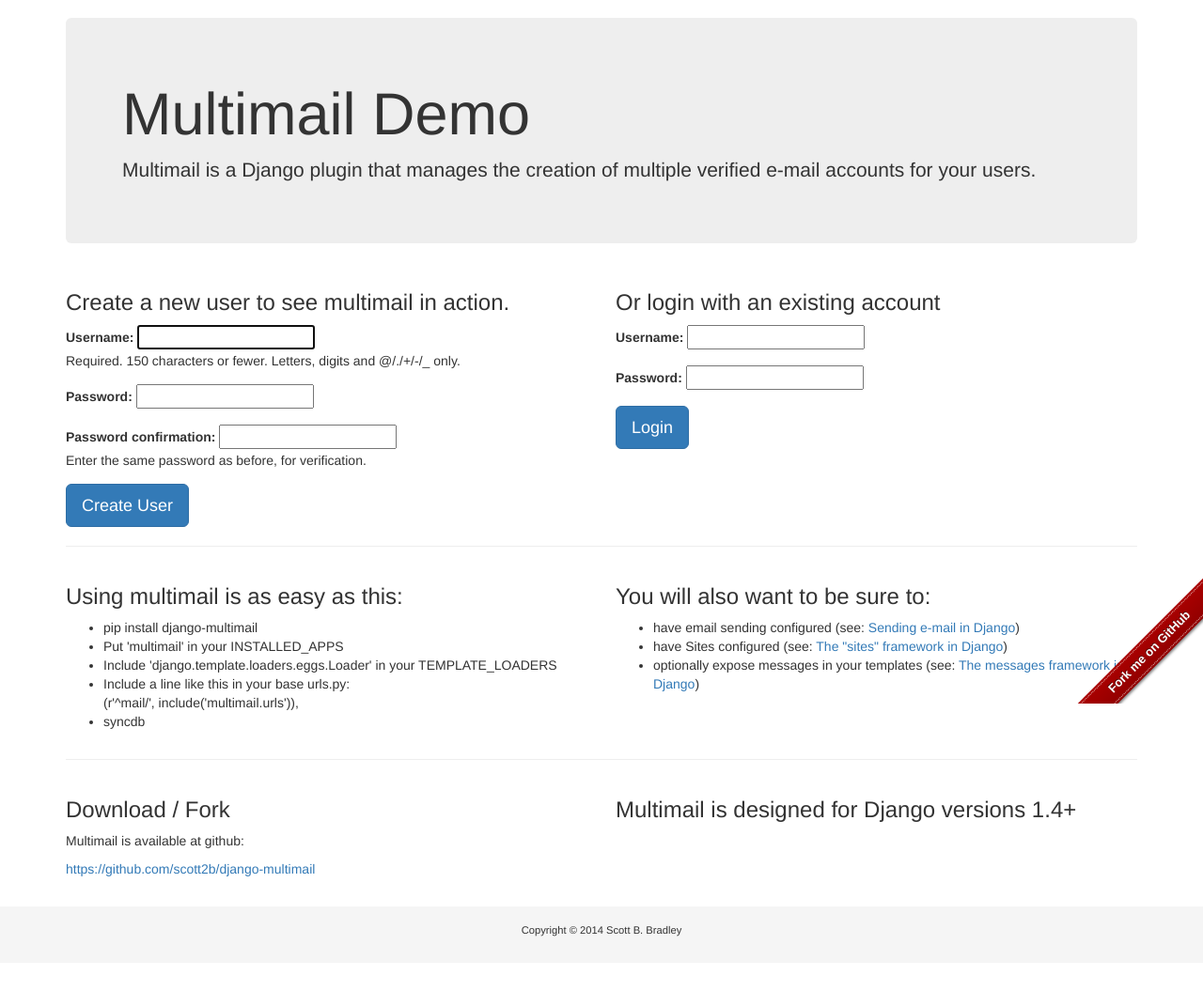
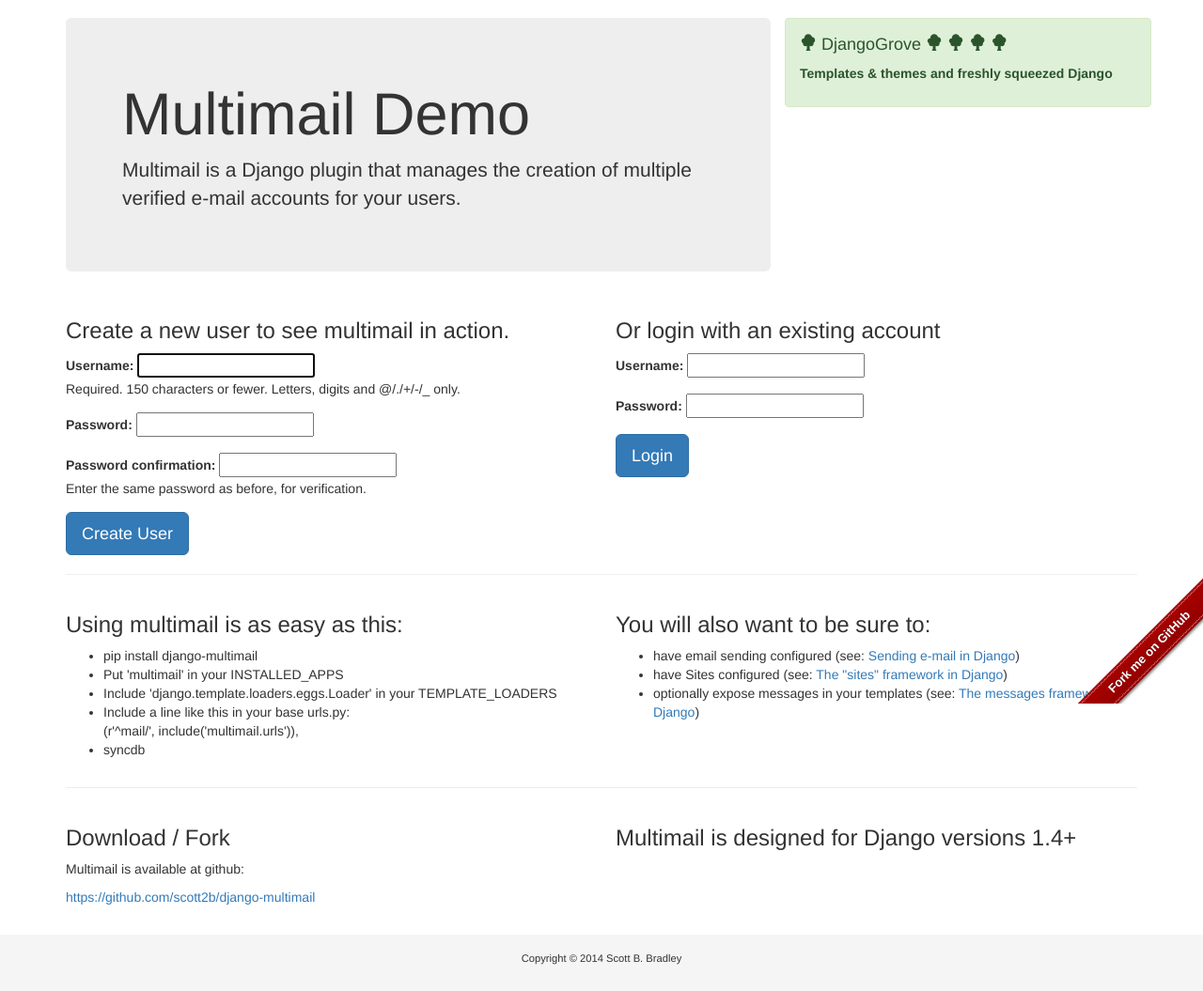
Before and after one commit to scott2b/django-multimail, a Django app: page / in a window 1280 px wide. Shown: the part 51-1106 px from the top of the page at 94% size. Before the commit the page ends 1048 px from the top, so only its background shows below. Run offline with Django 3.2, Linux system fonts and the light colour scheme; parts of the project's set-up code (start-up, migrations or seed data) failed here and were passed over; some libraries are stand-ins or nearby versions.

Commit message:
adds djangogrove add to demo

```diff
--- a/demo/templates/main.html
+++ b/demo/templates/main.html
@@ -1,6 +1,8 @@
 {% extends "base.html" %}
 {% block content %}
 
+<div class="row">
+    <div class="col-md-8">
         <div class="jumbotron">
         <h1>Multimail Demo</h1>
             <p>Multimail is a Django plugin that manages the creation of multiple verified e-mail accounts for your users.</p>
@@ -8,6 +10,15 @@
                 <p>You are currently logged in as <b>{{ user.username }}</b>. Go to your <a class="btn btn-primary btn-lg" href="/profile/" %}">Profile page</a> or <a href="/logout/" class="btn btn-primary btn-lg">Logout</a></p>
             {% endif %}
         </div>
+    </div>
+    <div class="col-md-4 alert alert-success" role="alert">
+        <a href="https://djangogrove.com" class="alert-link">
+        <h4><span class="glyphicon glyphicon-tree-deciduous" aria-hidden="true"></span> DjangoGrove <span class="glyphicon glyphicon-tree-deciduous" aria-hidden="true"></span> <span class="glyphicon glyphicon-tree-deciduous" aria-hidden="true"></span> <span class="glyphicon glyphicon-tree-deciduous" aria-hidden="true"></span> <span class="glyphicon glyphicon-tree-deciduous" aria-hidden="true"></span></h4>
+        <p>Templates & themes and freshly squeezed Django</p>
+        </a>
+    </div>
+</div>
+
 
 {% if not user.is_authenticated %}
 <div class="row">
```
Lines whose indentation alone changed are shown as unchanged.
